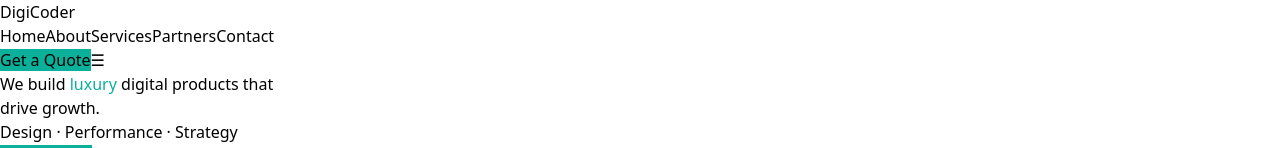
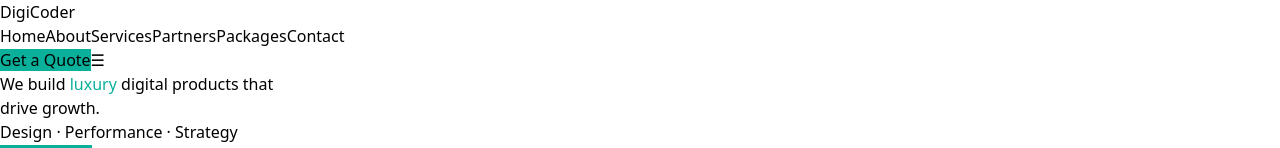
Before and after one commit to digicoder-agency/digicoder-front-site, a React (Vite) app: page / in a window 1280 px wide. Shown: the top 148 px of the page. Built offline with nearby package versions, Linux system fonts and the light colour scheme.

Commit message:
add packages section

```diff
--- a/src/App.jsx
+++ b/src/App.jsx
@@ -1,6 +1,6 @@
 import React, { useEffect, useState } from 'react'
 import { motion } from 'framer-motion'
-import { FaCode, FaMobileAlt, FaPalette, FaServer, FaCheckCircle } from 'react-icons/fa'
+import { FaCode, FaMobileAlt, FaPalette, FaServer, FaCheckCircle, FaRocket, FaBuilding, FaGem, FaCheck } from 'react-icons/fa'
 import { Swiper, SwiperSlide } from 'swiper/react'
 import { Autoplay, Pagination } from 'swiper/modules'
 import 'swiper/css'
@@ -61,7 +61,62 @@
 
   const [isOpen, setIsOpen] = useState(false);
 
-
+  const packages = [
+    {
+      title: "Starter",
+      icon: <FaRocket />,
+      price: "1,000 – 2,000 SAR",
+      description: "For small projects and simple stores",
+      features: [
+        "3‑5 static pages website",
+        "Responsive design",
+        "Contact form",
+        "Social media links"
+      ],
+      duration: "7‑10 days"
+    },
+    {
+      title: "Business",
+      icon: <FaBuilding />,
+      price: "3,000 – 5,000 SAR",
+      description: "Dynamic websites for SMEs",
+      features: [
+        "5‑10 dynamic pages",
+        "CMS dashboard",
+        "Basic SEO",
+        "Contact + Google Maps",
+        "Email / Payment integration"
+      ],
+      duration: "~15 days"
+    },
+    {
+      title: "App Starter",
+      icon: <FaMobileAlt />,
+      price: "6,000 – 10,000 SAR",
+      description: "For MVP or initial mobile apps",
+      features: [
+        "Flutter / React Native app",
+        "3‑4 main screens",
+        "iOS & Android support",
+        "Publish on Play Store & App Store",
+        "Simple CMS"
+      ],
+      duration: "3‑4 weeks"
+    },
+    {
+      title: "Premium",
+      icon: <FaGem />,
+      price: "10,000 – 15,000 SAR",
+      description: "Complete solution for large businesses",
+      features: [
+        "Dynamic website + full mobile app",
+        "Advanced dashboard + analytics",
+        "1‑3 months maintenance & support",
+        "Custom integrations if needed"
+      ],
+      duration: "6‑8 weeks"
+    }
+  ];
 
   return (
 
@@ -82,6 +137,7 @@
               <a href="#" onClick={() => scrollToSection('#about')} className="hover:text-slate-900 transition">About</a>
               <a href="#" onClick={() => scrollToSection('#services')} className="hover:text-slate-900 transition">Services</a>
               <a href="#" onClick={() => scrollToSection('#partners')} className="hover:text-slate-900 transition">Partners</a>
+              <a href="#" onClick={() => scrollToSection('#packages',50)} className="hover:text-slate-900 transition">Packages</a>
               <a href="#" onClick={() => scrollToSection('#contact')} className="hover:text-slate-900 transition">Contact</a>
             </nav>
             <div className="flex items-center gap-4">
@@ -117,6 +173,7 @@
             <a href="#" onClick={() => { scrollToSection('#about'); setIsOpen(false); }} className="text-center text-lg font-semibold text-slate-900 hover:text-slate-700 transition-colors">About</a>
             <a href="#" onClick={() => { scrollToSection('#services'); setIsOpen(false); }} className="text-center text-lg font-semibold text-slate-900 hover:text-slate-700 transition-colors">Services</a>
             <a href="#" onClick={() => { scrollToSection('#partners'); setIsOpen(false); }} className="text-center text-lg font-semibold text-slate-900 hover:text-slate-700 transition-colors">Partners</a>
+            <a href="#" onClick={() => { scrollToSection('#packages',50); setIsOpen(false); }} className="text-center text-lg font-semibold text-slate-900 hover:text-slate-700 transition-colors">Packages</a>
             <a href="#" onClick={() => { scrollToSection('#contact'); setIsOpen(false); }} className="text-center text-lg font-semibold text-slate-900 hover:text-slate-700 transition-colors">Contact</a>
 
             <a href="#" onClick={() => { scrollToSection('#contact'); setIsOpen(false); }} className="mt-4 px-6 py-3 rounded-2xl font-medium text-white text-center mx-auto" style={{ background: MAIN, minWidth: '140px', boxShadow: '0 8px 20px rgba(0,0,0,0.2)' }}>
@@ -341,6 +398,65 @@
           </div>
         </section>
 
+
+
+
+        {/* ====== PACKAGES ====== */}
+        <section id="packages" className="py-24 bg-slate-50">
+          <div className="max-w-7xl mx-auto px-6 lg:px-8">
+            <motion.h3 initial={{ opacity: 0 }} whileInView={{ opacity: 1 }} className="text-3xl lg:text-4xl font-bold text-slate-900 text-center">Our Packages</motion.h3>
+            <p className="text-center mt-4 text-slate-600 max-w-3xl mx-auto">Premium solutions tailored for businesses of all sizes.</p>
+
+
+            <div className="mt-16 grid grid-cols-1 sm:grid-cols-2 lg:grid-cols-4 gap-8">
+              {packages.map((pkg, i) => (
+                <motion.div
+                  key={i}
+                  whileHover={{ y: -6 }}
+                  className="bg-white rounded-2xl shadow-lg p-8 flex flex-col transition-all duration-300 hover:shadow-2xl"
+                >
+                  {/* Price */}
+                  <div className="text-center mb-6">
+                    <span className="inline-block px-6 py-3 font-bold text-xl rounded-full bg-gray-800 text-white shadow">
+                      {pkg.price}
+                    </span>
+                  </div>
+
+                  {/* Icon */}
+                  <div className="text-5xl text-gray-700 mb-4 flex justify-center">{pkg.icon}</div>
+
+                  {/* Title */}
+                  <h4 className="text-2xl font-extrabold mb-2 text-center text-gray-800">{pkg.title}</h4>
+
+                  {/* Description */}
+                  <p className="text-sm text-slate-600 mb-6 text-center">{pkg.description}</p>
+
+                  {/* Features */}
+                  <ul className="text-sm text-gray-700 mb-6 space-y-2">
+                    {pkg.features.map((f, idx) => (
+                      <li key={idx} className="flex items-center gap-2">
+                        <FaCheck className="text-gray-600" /> {f}
+                      </li>
+                    ))}
+                  </ul>
+
+                  {/* Duration */}
+                  <p className="text-sm text-gray-500 mt-auto text-center font-medium">Duration: {pkg.duration}</p>
+                </motion.div>
+              ))}
+            </div>
+          </div>
+        </section>
+
+
+
+
+
+
+
+
+
+
         {/* ====== CONTACT ====== */}
         <section id="contact" className="py-20">
           <div className="max-w-4xl mx-auto px-6 lg:px-8">
```
